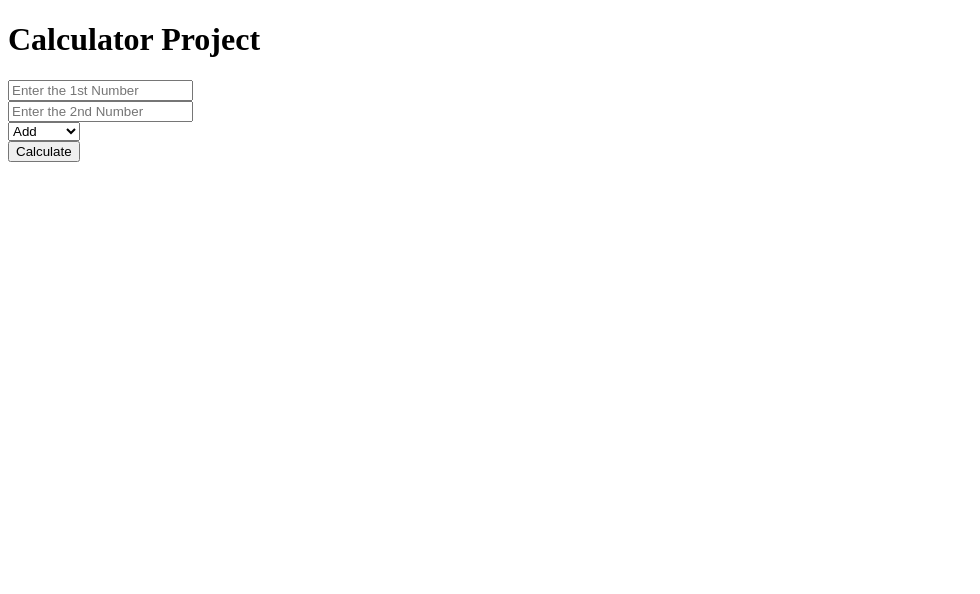
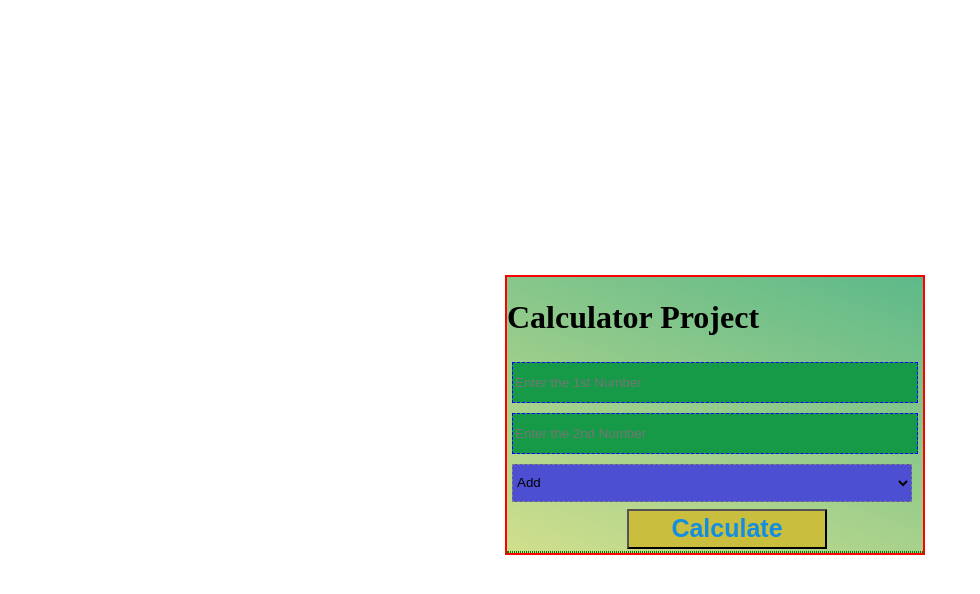
Before and after one commit to gitofabhay/calculator_project, a plain HTML site: page index.html in a window 1280 px wide. Shown: the whole page, without its empty margins (0-980 px from the left). Drawn offline with Linux system fonts and the light colour scheme; the site is published under a folder, as on GitHub Pages, so addresses that start at the root find nothing.

Commit message:
just fixinng the "/" thing from here,from next time ill be doing this also on vs code itself

```diff
--- a/index.html
+++ b/index.html
@@ -4,7 +4,7 @@
     <meta charset="UTF-8">
     <meta name="viewport" content="width=device-width, initial-scale=1.0">
     <title>Document</title>
-    <link rel="stylesheet" href="/style.css">
+    <link rel="stylesheet" href="style.css">
 </head>
 <body>
     <div class="calc">
@@ -20,7 +20,7 @@
 <button onclick="calculate()">Calculate</button>
 <div  id="result" class="result"></div>
  </div>
- <script src="/script.js">
+ <script src="script.js">
 
  </script>
 </body>
```
